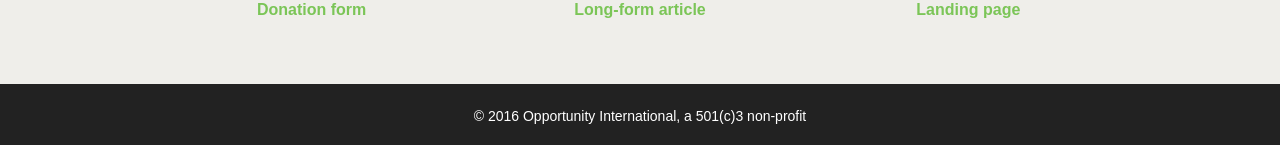
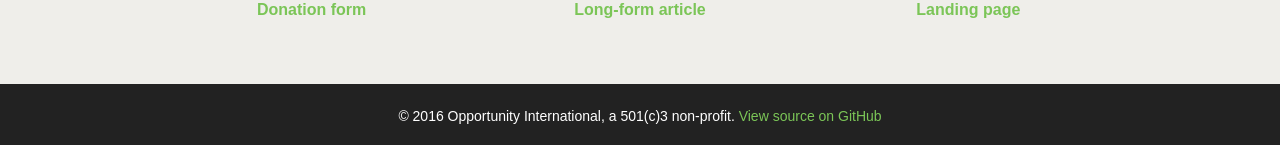
Before and after one commit to OpportunityIntl/Weavr, a Jekyll site: the page built from index.html, in a window 1280 px wide. Shown: the part 1659-1804 px from the top of the page. Built offline with Jekyll 4.4.1, drawn with Linux system fonts in a browser that asks for light colours; nearby versions of some CDN libraries; comment, search, counter and statistics services are not loaded.

Commit message:
Add github link to footer

```diff
--- a/_includes/footer.html
+++ b/_includes/footer.html
@@ -1,5 +1,5 @@
 <footer class="brand-darkgray-bg padding-1x-2x">
   <div class="contained-12 centered align-center">
-    <p class="small">&copy; 2016 Opportunity International, a 501(c)3 non-profit</p>
+    <p class="small">&copy; 2016 Opportunity International, a 501(c)3 non-profit. <a href="https://github.com/opportunityintl/Weavr">View source on GitHub</a></p>
   </div>
 </footer>
```
